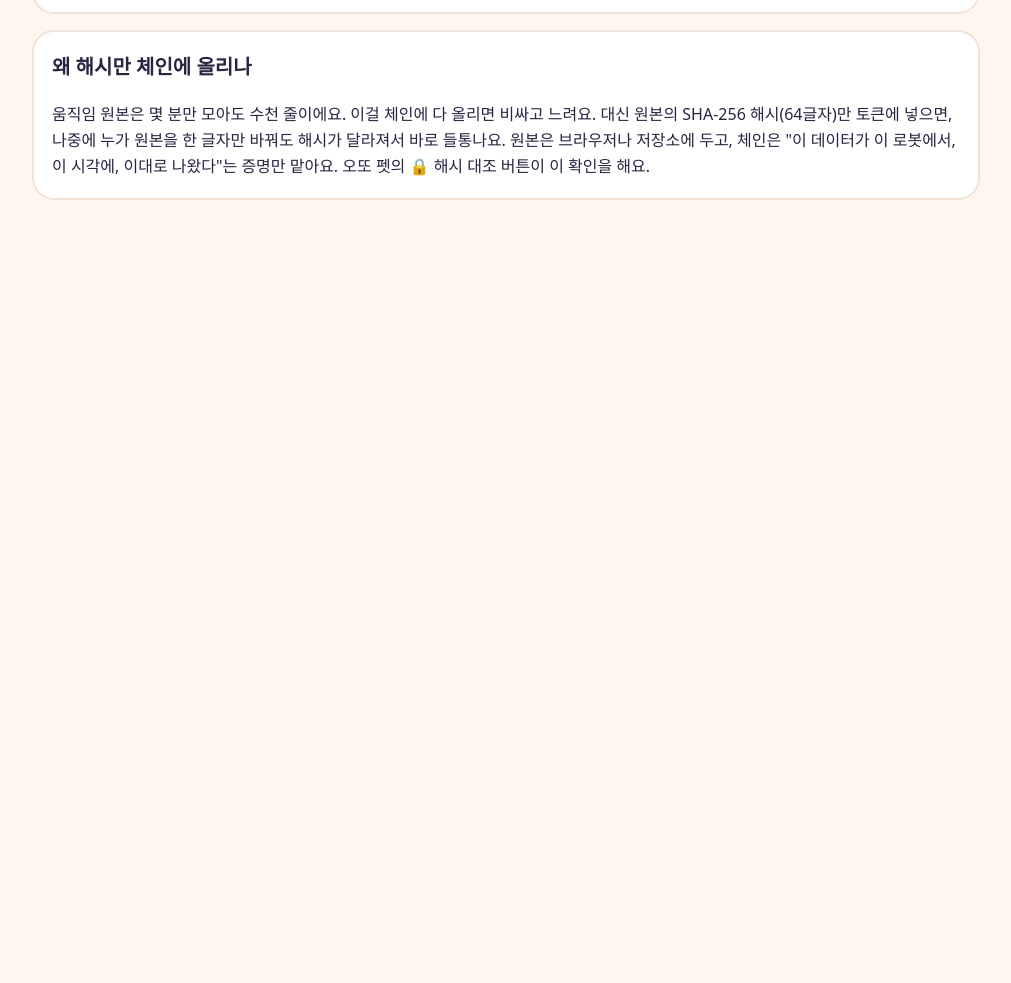
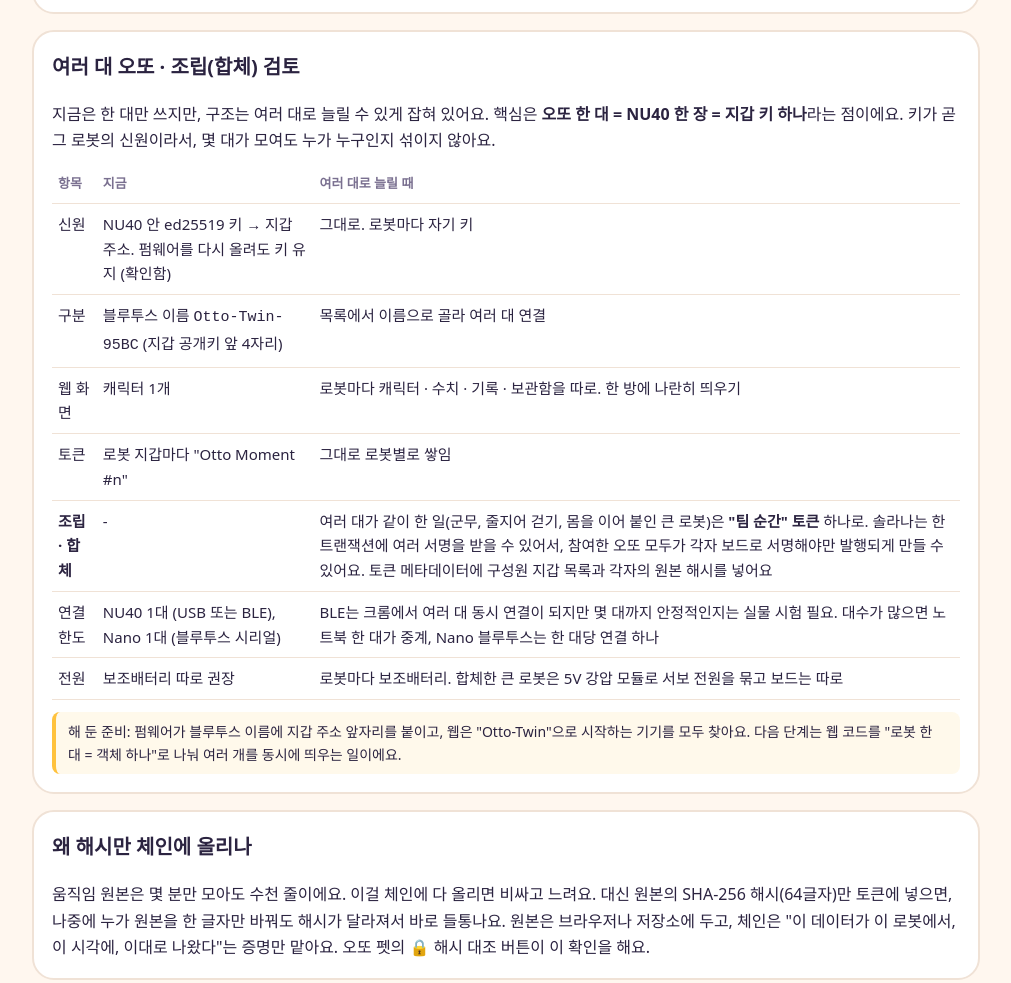
Before and after one commit to hex-aragon/otto-duck-lab, a plain HTML site: page docs/otto-physical-ai-map.html in a window 1280 px wide. Shown: the part 1658-2641 px from the top of the page, without its empty margins (134-1145 px from the left). Before the commit the page ends 1918 px from the top, so only its background shows below. Drawn offline with Linux system fonts and the light colour scheme.

Commit message:
NU40 블루투스 이름에 지갑 앞자리, 여러 대 오또·합체 검토 추가
Co-Authored-By: Claude Opus 5.5 <noreply@anthropic.com>

```diff
--- a/docs/otto-physical-ai-map.html
+++ b/docs/otto-physical-ai-map.html
@@ -137,6 +137,22 @@ a{color:var(--sky)}
   </section>
 
   <section class="card">
+    <h2>여러 대 오또 · 조립(합체) 검토</h2>
+    <p>지금은 한 대만 쓰지만, 구조는 여러 대로 늘릴 수 있게 잡혀 있어요. 핵심은 <b>오또 한 대 = NU40 한 장 = 지갑 키 하나</b>라는 점이에요. 키가 곧 그 로봇의 신원이라서, 몇 대가 모여도 누가 누구인지 섞이지 않아요.</p>
+    <div class="scroll"><table>
+      <tr><th>항목</th><th>지금</th><th>여러 대로 늘릴 때</th></tr>
+      <tr><td>신원</td><td>NU40 안 ed25519 키 → 지갑 주소. 펌웨어를 다시 올려도 키 유지 (확인함)</td><td>그대로. 로봇마다 자기 키</td></tr>
+      <tr><td>구분</td><td>블루투스 이름 <code>Otto-Twin-95BC</code> (지갑 공개키 앞 4자리)</td><td>목록에서 이름으로 골라 여러 대 연결</td></tr>
+      <tr><td>웹 화면</td><td>캐릭터 1개</td><td>로봇마다 캐릭터 · 수치 · 기록 · 보관함을 따로. 한 방에 나란히 띄우기</td></tr>
+      <tr><td>토큰</td><td>로봇 지갑마다 "Otto Moment #n"</td><td>그대로 로봇별로 쌓임</td></tr>
+      <tr><td><b>조립 · 합체</b></td><td>-</td><td>여러 대가 같이 한 일(군무, 줄지어 걷기, 몸을 이어 붙인 큰 로봇)은 <b>"팀 순간" 토큰</b> 하나로. 솔라나는 한 트랜잭션에 여러 서명을 받을 수 있어서, 참여한 오또 모두가 각자 보드로 서명해야만 발행되게 만들 수 있어요. 토큰 메타데이터에 구성원 지갑 목록과 각자의 원본 해시를 넣어요</td></tr>
+      <tr><td>연결 한도</td><td>NU40 1대 (USB 또는 BLE), Nano 1대 (블루투스 시리얼)</td><td>BLE는 크롬에서 여러 대 동시 연결이 되지만 몇 대까지 안정적인지는 실물 시험 필요. 대수가 많으면 노트북 한 대가 중계, Nano 블루투스는 한 대당 연결 하나</td></tr>
+      <tr><td>전원</td><td>보조배터리 따로 권장</td><td>로봇마다 보조배터리. 합체한 큰 로봇은 5V 강압 모듈로 서보 전원을 묶고 보드는 따로</td></tr>
+    </table></div>
+    <div class="note">해 둔 준비: 펌웨어가 블루투스 이름에 지갑 주소 앞자리를 붙이고, 웹은 "Otto-Twin"으로 시작하는 기기를 모두 찾아요. 다음 단계는 웹 코드를 "로봇 한 대 = 객체 하나"로 나눠 여러 개를 동시에 띄우는 일이에요.</div>
+  </section>
+
+  <section class="card">
     <h2>왜 해시만 체인에 올리나</h2>
     <p>움직임 원본은 몇 분만 모아도 수천 줄이에요. 이걸 체인에 다 올리면 비싸고 느려요. 대신 원본의 SHA-256 해시(64글자)만 토큰에 넣으면, 나중에 누가 원본을 한 글자만 바꿔도 해시가 달라져서 바로 들통나요. 원본은 브라우저나 저장소에 두고, 체인은 "이 데이터가 이 로봇에서, 이 시각에, 이대로 나왔다"는 증명만 맡아요. 오또 펫의 🔒 해시 대조 버튼이 이 확인을 해요.</p>
   </section>
```
Also changed, not shown: 2 other files.
